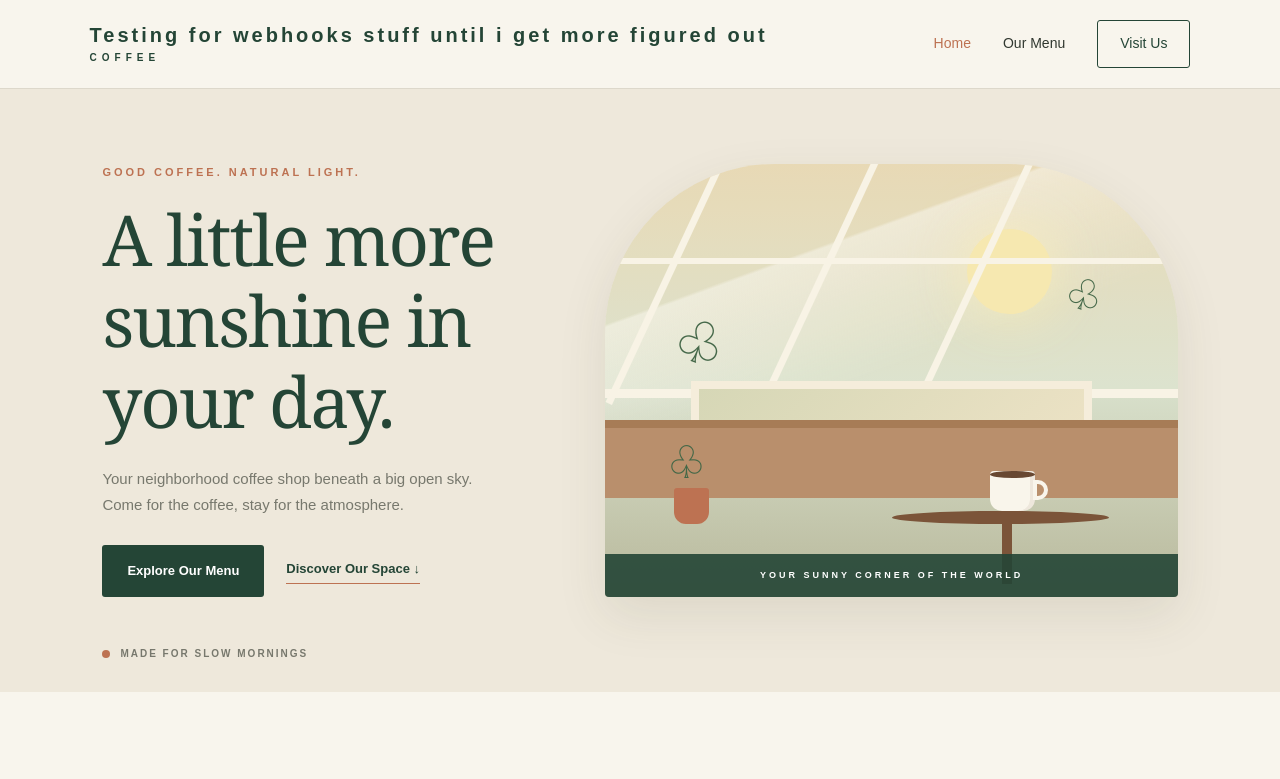
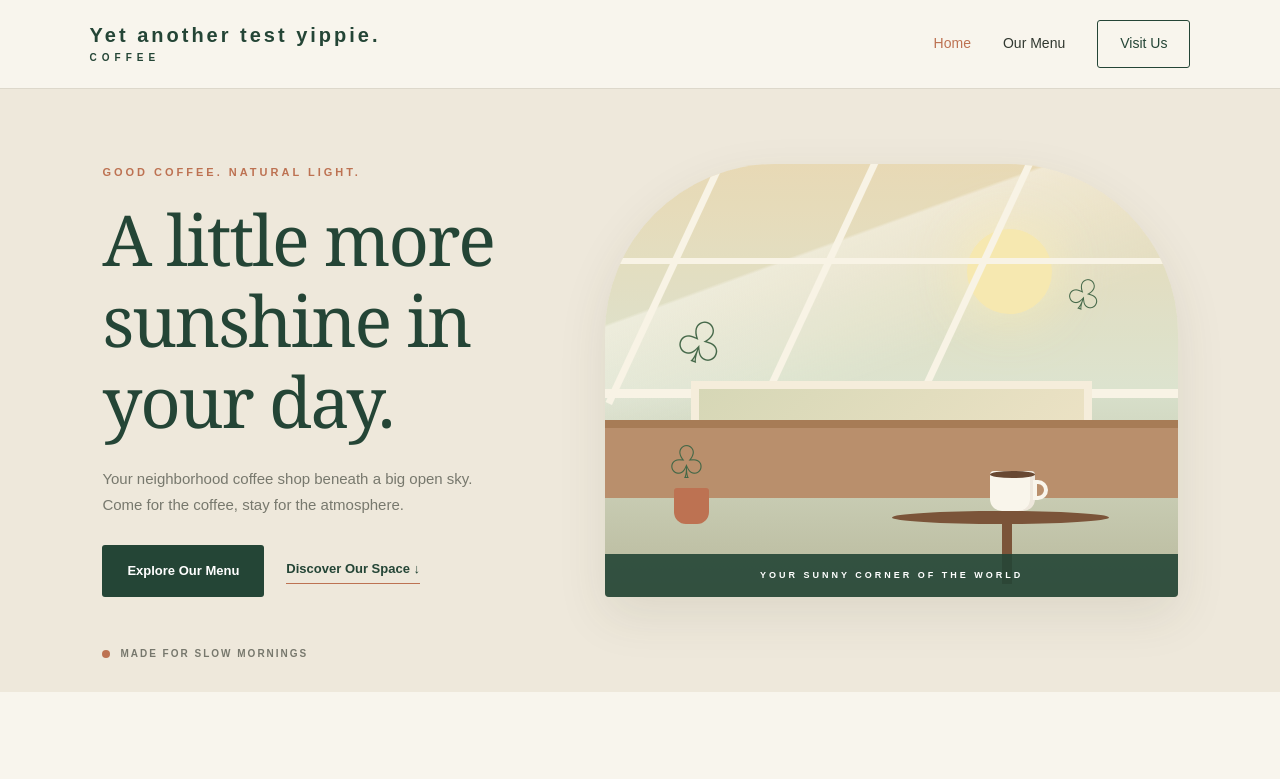
Before and after one commit to WSU-kduncan/ceg3120-cicd-moeller72-f26, a plain HTML site: page web-content/index.html in a window 1280 px wide. Shown: the top 779 px of the page. Drawn offline with Linux system fonts and the light colour scheme.

Commit message:
doing another test for webhook on EC2 and the auto start systemctl.

```diff
--- a/web-content/index.html
+++ b/web-content/index.html
@@ -11,7 +11,7 @@
 <body>
 
     <header class="site-header">
-        <a class="logo" href="index.html">Testing for webhooks stuff until i get more figured out<span>COFFEE</span></a>
+        <a class="logo" href="index.html">Yet another test yippie.<span>COFFEE</span></a>
 
         <nav aria-label="Main navigation">
             <a class="active" href="index.html">Home</a>
```
